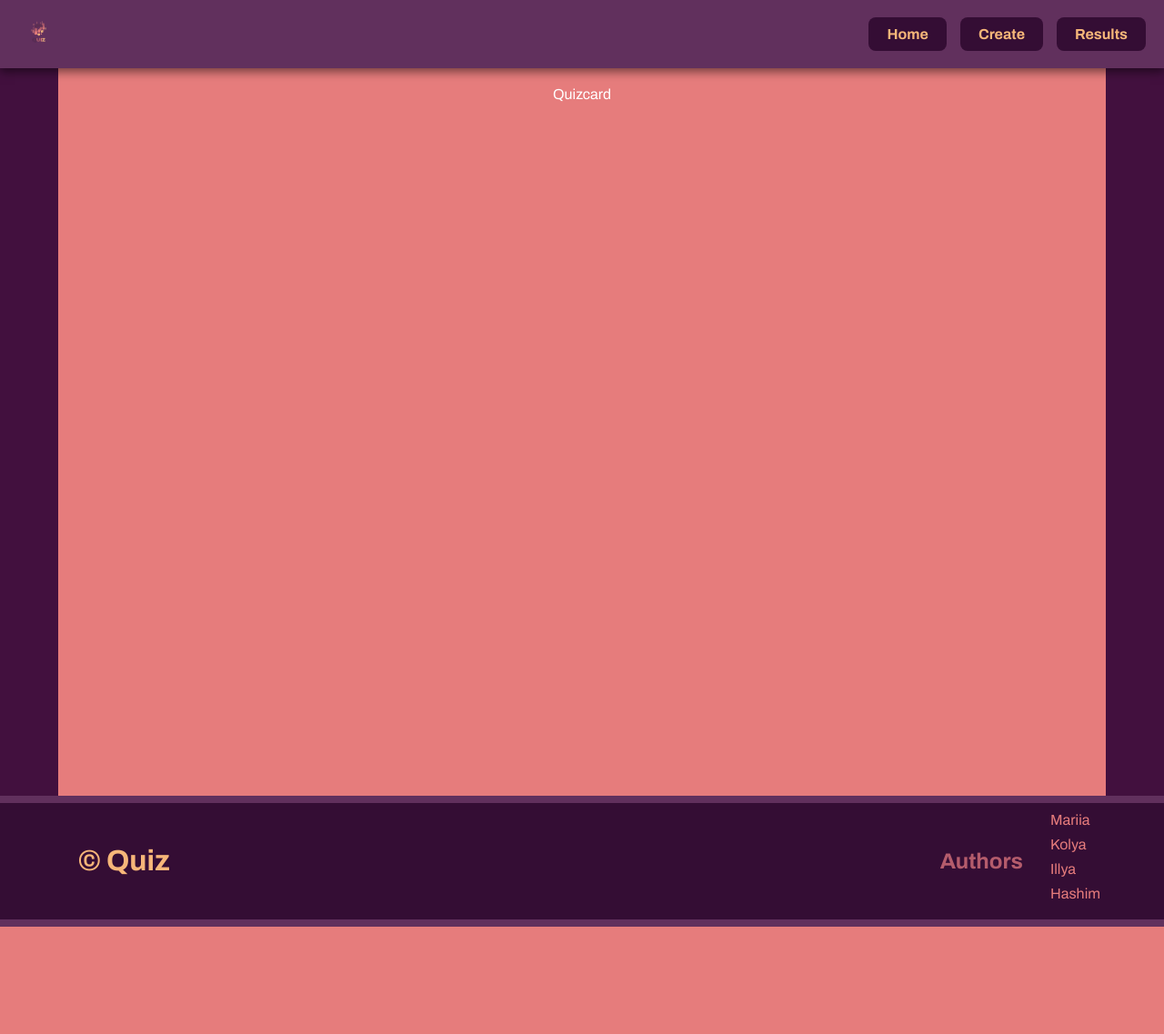
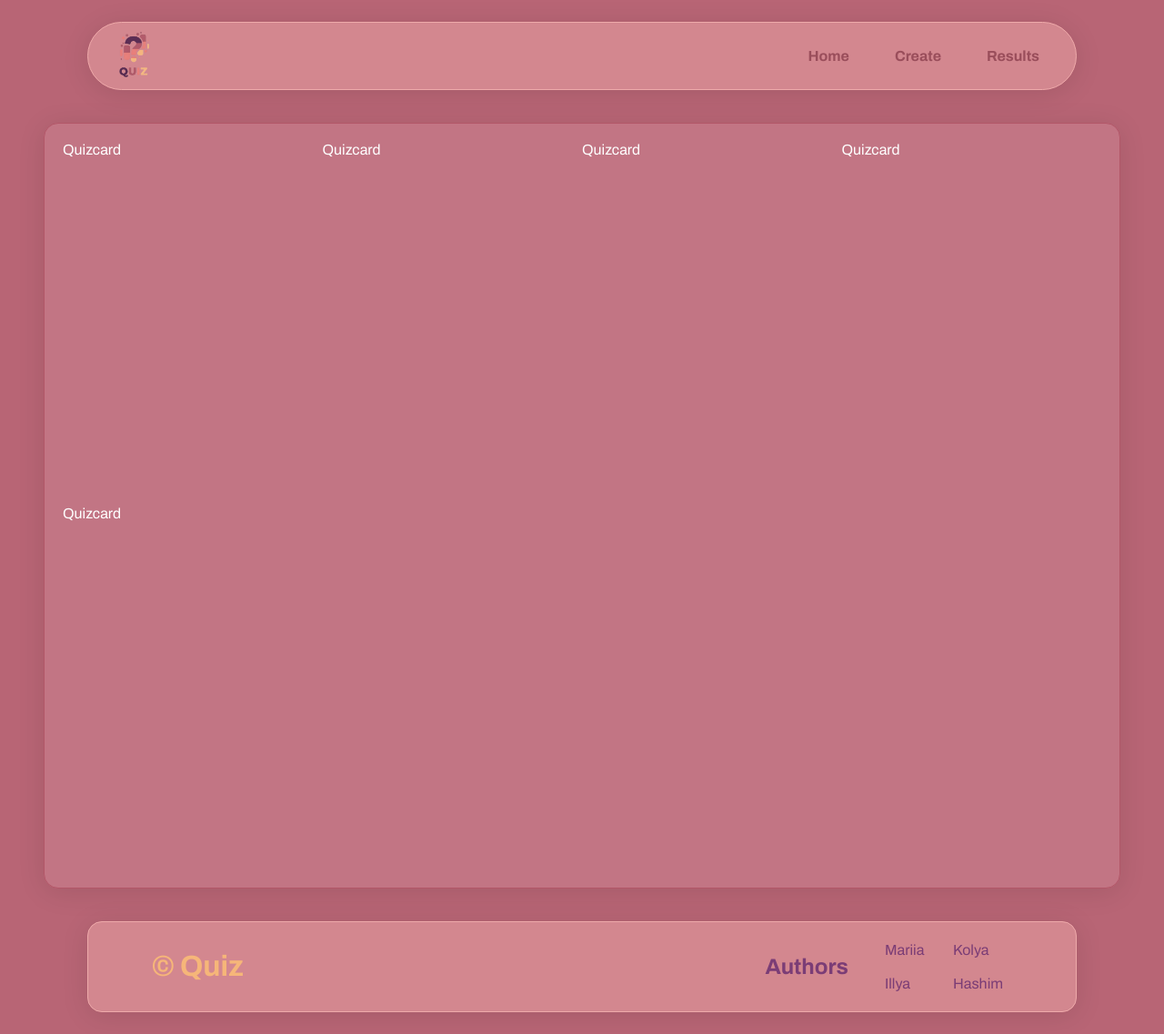
Before and after one commit to XxMariavxX/Quiz, a website: page home.html in a window 1280 px wide. Shown: the whole page at 91% size. Before the commit the page ends 1019 px from the top, so only its background shows below. Drawn offline with Linux system fonts and the light colour scheme.

Commit message:
Add css to the new home page and changed a little html.home

```diff
--- a/home.html
+++ b/home.html
@@ -4,9 +4,9 @@
 <head>
     <meta charset="UTF-8">
     <meta name="viewport" content="width=device-width, initial-scale=1.0">
-    <link rel="stylesheet" href="/styles/section.css">
-    <link rel="stylesheet" href="/styles/home.css">
-    <link rel="stylesheet" href="/styles/layout.css">
+    <link rel="stylesheet" href="/public/styles/home.css">
+    <link rel="stylesheet" href="/public/styles/layout.css">
+    <link rel="stylesheet" href="/public/styles/section.css">
     <link rel="icon" type="image/x-icon" href="/favicon.ico">
     <title>Quiz</title>
 </head>
@@ -17,7 +17,7 @@
         <header class="header">
             <div class="header__container header-container">
                 <div class="header-container__logo logo">
-                    <img src="/favicon.ico" alt="QuizLogo" class="logo__img">
+                    <img src="/public/icon.png" alt="QuizLogo" class="logo__img">
                 </div>
                 <nav class="header-container__nav nav">
                     <div class="nav__link"><a href="/home.html">Home</a></div>
@@ -28,23 +28,29 @@
         </header>
 
         <main class="main">
-            <div class="main__wrapper">
-                <div class="sidebar"></div>
-                <div class="main-content">
-                    <div class="section">
-                      <div class="quiz-card" id="quiz-card">
-            Quizcard
-                        </div>
-                    </div>
+            <div class="main__container">
+                <div class="section">
+                    <div class="quiz-card" id="quiz-card">Quizcard</div>
                 </div>
-                <div class="sidebar"></div>
+                <div class="section">
+                    <div class="quiz-card" id="quiz-card">Quizcard</div>
+                </div>
+                <div class="section">
+                    <div class="quiz-card" id="quiz-card">Quizcard</div>
+                </div>
+                <div class="section">
+                    <div class="quiz-card" id="quiz-card">Quizcard</div>
+                </div>
+                <div class="section">
+                    <div class="quiz-card" id="quiz-card">Quizcard</div>
+                </div>
             </div>
         </main>
 
-        <div class="footstyle">
-            <footer class="footer">
+        <footer class="footer">
+            <div class="footer__container">
                 <div class="footer-left">
-                    <img src="" alt="" class="footer-img">
+                    <!-- <img src="" alt="" class="footer-img"> -->
                     <h1>© Quiz</h1>
                 </div>
                 <div class="footer-right">
@@ -56,8 +62,8 @@
                         <li>Hashim</li>
                     </ul>
                 </div>
-            </footer>
-        </div>
+            </div>
+        </footer>
     </div>
 
 
--- a/public/styles/home.css
+++ b/public/styles/home.css
@@ -1,29 +1,22 @@
 .main {
-  flex: 1;
-}
-.main__wrapper {
-  display: flex;
-  flex-wrap: nowrap;
-  height: 100vh;
+  padding: 12px 48px;
 }
 
-.main-conteiner {
-  display: flex;
-  width: 100vw;
-  height: 70vh;
-}
-.sidebar {
-  display: block;
-  width: 5vw;
-  flex: 0 0 5%;
-  background-color: rgb(66, 16, 62);
-  padding: 1rem;
-  box-sizing: border-box;
+.main__container {
+  padding: 20px;
+  display: grid;
+  grid-template-columns: repeat(4, 1fr);
+  background: rgba(203, 134, 147, 0.5);
+  border-radius: 16px;
+  box-shadow: 0 4px 30px rgba(0, 0, 0, 0.1);
+  backdrop-filter: blur(4px);
+  -webkit-backdrop-filter: blur(4px);
+  border: 1px solid rgba(178, 87, 104, 1);
 }
 
-.main-content {
-  flex: 1;
-  display: flex;
-  justify-content: center;
-  width: 90vw;
+.section {
+  width: 100%;
+  height: 50vh;
 }
+
+.quiz-card {}
--- a/public/styles/layout.css
+++ b/public/styles/layout.css
@@ -1,101 +1,94 @@
-.header{
-  background: #61305D;
-  text-align: center;
-  flex-shrink: 0;
-  position: sticky;
-  box-shadow: 0 4px 10px rgba(0, 0, 0, 0.5);
-  z-index: 100;
+.header {
+  padding: 24px 96px;
 }
+
 .header__container {
+  padding: 5px 20px;
   display: flex;
   justify-content: space-between;
   align-items: center;
-    width: 100%;
-    padding: 5px 20px;
-    background-color: #61305D;
-    box-sizing: border-box;
+  background: rgba(238, 170, 170, 0.5);
+  border-radius: 40px;
+  box-shadow: 0 4px 30px rgba(0, 0, 0, 0.1);
+  backdrop-filter: blur(4px);
+  -webkit-backdrop-filter: blur(4px);
+  border: 1px solid rgba(238, 170, 170, 1);
 }
 
+.header-container {}
+
+.header-container__logo {}
+
+.logo {}
+
 .logo__img {
-   width: 45px;
+  width: 50px;
   height: auto;
-    border-radius: 100%;
-
+  margin: 5px;
 }
 
 .header-container__nav {
   display: flex;
-    gap: 15px;
+  gap: 10px;
 }
 
+.nav {}
+
+.nav__link {}
+
 .nav__link a {
+  margin: 10px 20px;
   display: inline-block;
-    padding: 10px 20px;
-    background-color: #340d34;
-    color: #f6b679;
-    border-radius: 8px;
+  color: rgb(140, 64, 79, 0.8);
   text-decoration: none;
   text-align: center;
   font-weight: bold;
 }
 
-.footstyle {
-  background-color: #61305d;
-  color: #fff;
-  padding: 0.5rem 0;
-  width: 100%;
-  margin: 0;
-  bottom: 0;
+.footer {
+  padding: 24px 96px;
 }
 
-.footer {
+.footer__container {
+  padding: 10px 70px;
   display: flex;
   justify-content: space-between;
   align-items: center;
-  gap: 1rem;
-  background-color: #340d34;
-  color: #ffffff;
-  box-sizing: border-box;
-  padding: 10px 70px;
-  flex-wrap: wrap;
+  background: rgba(238, 170, 170, 0.5);
+  border-radius: 16px;
+  box-shadow: 0 4px 30px rgba(0, 0, 0, 0.1);
+  backdrop-filter: blur(4px);
+  -webkit-backdrop-filter: blur(4px);
+  border: 1px solid rgba(238, 170, 170, 1);
 }
 
-.footer-left {
-  display: flex;
-  align-items: center;
-  gap: 1rem;
-}
+.footer-left {}
 
 .footer-left h1 {
+  text-align: center;
   font-size: 2em;
   color: #f6b679;
 }
 
-.footer-img {
-  width: 10% px;
-  height: 10% px;
-  border-radius: 50%;
-}
+.footer-img {}
+
 .footer-right {
   display: flex;
+  justify-content: center;
   align-items: center;
   gap: 30px;
 }
 
 .footer-right h2 {
-  align-items: center;
-  margin-bottom: 10px;
-  color: #b45c6c;
-  margin: 0;
+  color: rgb(123, 61, 118);
 }
 
 .footer-right ul {
-  list-style: none;
-  margin: 0;
-  padding: 0;
+  display: grid;
+  grid-template-columns: repeat(2, 1fr);
 }
+
 .footer-right li {
-  display: flex;
-  color: #e67c7c;
-  margin-bottom: 10px;
+  margin: 10px;
+  color: rgb(123, 61, 118);
 }
--- a/public/styles/section.css
+++ b/public/styles/section.css
@@ -4,18 +4,20 @@
   font-family: "Archivo", sans-serif;
 }
 
+.wrapper {
+  min-height: 100vh;
+}
+
 body {
   margin: 0;
   padding: 0;
   box-sizing: border-box;
-  background-color: #e67c7c;
+  background-color: rgb(184, 101, 117);
   color: #fff;
-  display: flex;
-  flex-direction: column;
 }
-.section {
-  width: 100%;
-  display: flex;
-  justify-content: center;
-  padding: 20px 20px;
+
+ul {
+  margin: 0;
+  padding: 0;
+  list-style: none;
 }
```
Also changed, not shown: public/favicon.ico (deleted), public/icon.png (added). Lines whose indentation alone changed are shown as unchanged.
